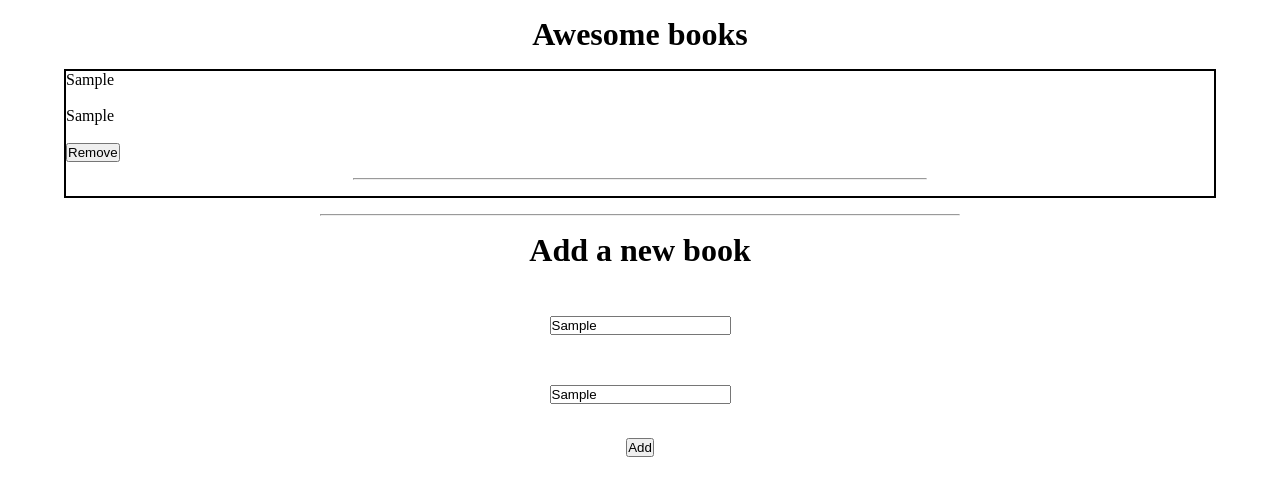
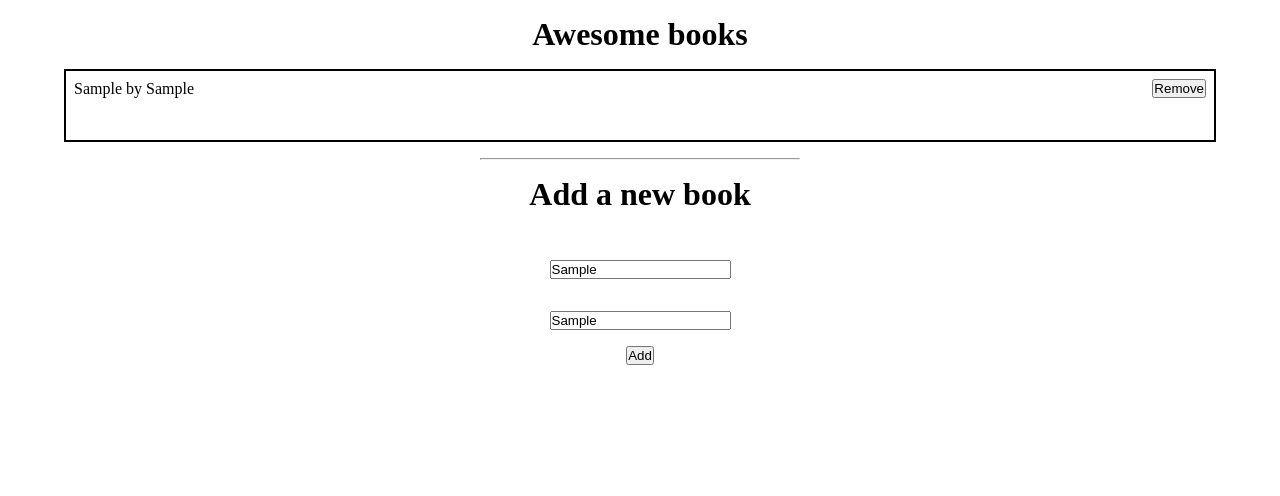
Before and after one commit to MostafaShahat2021/Awesome-books-Project, a plain HTML site: page index.html in a window 1280 px wide. Both pictures are taken after typing "Sample", "Sample" into the empty fields and a click on the button "Add". Drawn offline with Linux system fonts and the light colour scheme.

Commit message:
Add styling

```diff
--- a/index.html
+++ b/index.html
@@ -12,13 +12,13 @@
 <body>
     <h1>Awesome books</h1>
    <section class="container">
-   </section>
-    <hr>
+</section>
+<hr>
     <h1>Add a new book</h1>
    <div class="add-book">
     <form>
-        <input class="book-title" type="text" name="tite" id="" placeholder="Title"> <br>
-        <input class="author-name" type="text" name="author" id="" placeholder="Author"><br>
+        <input class="book-title" type="text" name="tite" id="" placeholder="Title">
+        <input class="author-name" type="text" name="author" id="" placeholder="Author">
         <button class="add-btn" type="submit">Add</button>
     </form>
   </div>
--- a/main.js
+++ b/main.js
@@ -13,10 +13,7 @@ function createListOfBooks(arr) {
   let books = '';
   for (let i = 0; i < arr.length; i += 1) {
     books += `
-            <li>${arr[i].title}</li> <br />
-            <li>${arr[i].author}</li> <br />
-            <li><button onclick="removeBook(${i})">Remove</button></li>
-            <hr />
+            <li class= 'book-li'>${arr[i].title} by ${arr[i].author} <button onclick="removeBook(${i})">Remove</button></li> <br />
             `;
   }
   return books;
--- a/style.css
+++ b/style.css
@@ -29,7 +29,7 @@ form {
 }
 
 hr {
-  width: 50%;
+  width: 25%;
   margin: 1rem auto;
 }
 
@@ -56,4 +56,17 @@ hr {
 
 .book-ul {
   list-style: none;
+  display: flex;
+  flex-direction: column;
+  justify-content: space-between;
+  align-items: center;
+  gap: 1rem;
 }
+
+.book-li {
+  display: flex;
+  justify-content: space-between;
+  align-items: center;
+  width: 100%;
+  padding: 0.5rem;
+}
```
